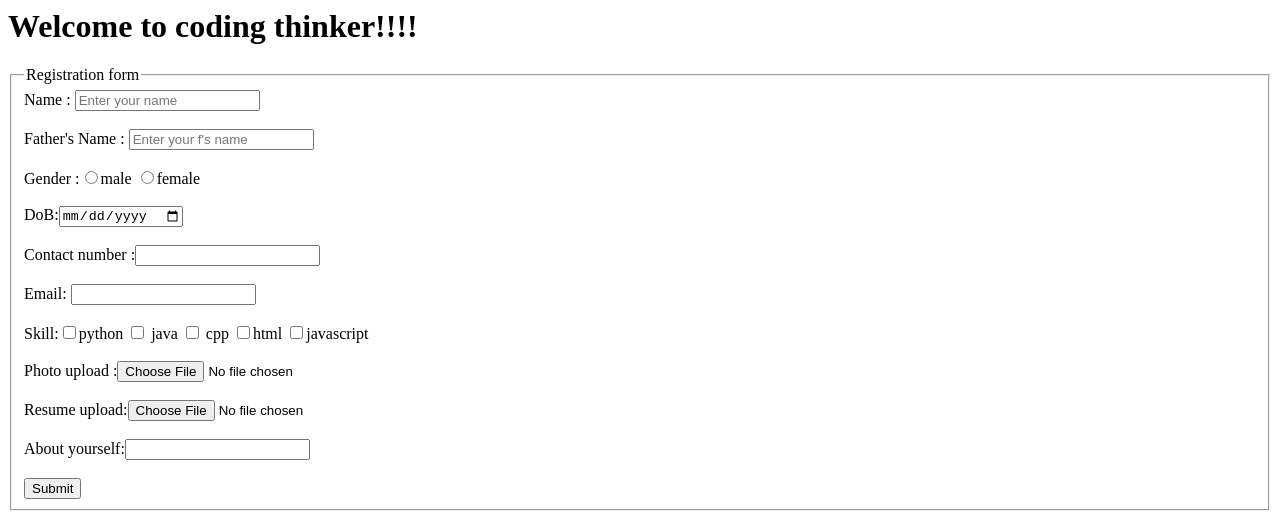
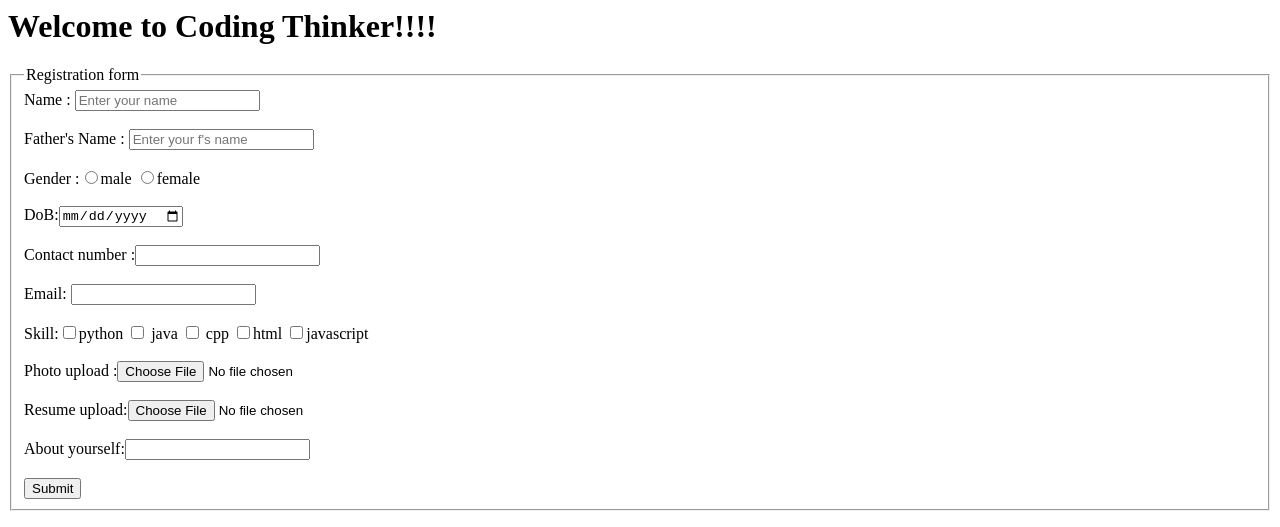
Before and after one commit to shobha2002/coding-thinker-registration, a plain HTML site: page index.html in a window 1280 px wide. Shown: the top 527 px of the page. Drawn offline with Linux system fonts and the light colour scheme.

Commit message:
Update index.html
title changed

Signed-off-by: shobha2002 <yshobha068@gmail.com>

```diff
--- a/index.html
+++ b/index.html
@@ -10,7 +10,7 @@
     </head>
 
 <body>
-<h1>Welcome to coding thinker!!!!</h1>
+<h1>Welcome to Coding Thinker!!!!</h1>
 <form><fieldset>
     <legend>Registration form</legend>
     Name : <input type="text" placeholder="Enter your name"><br><br>
```
